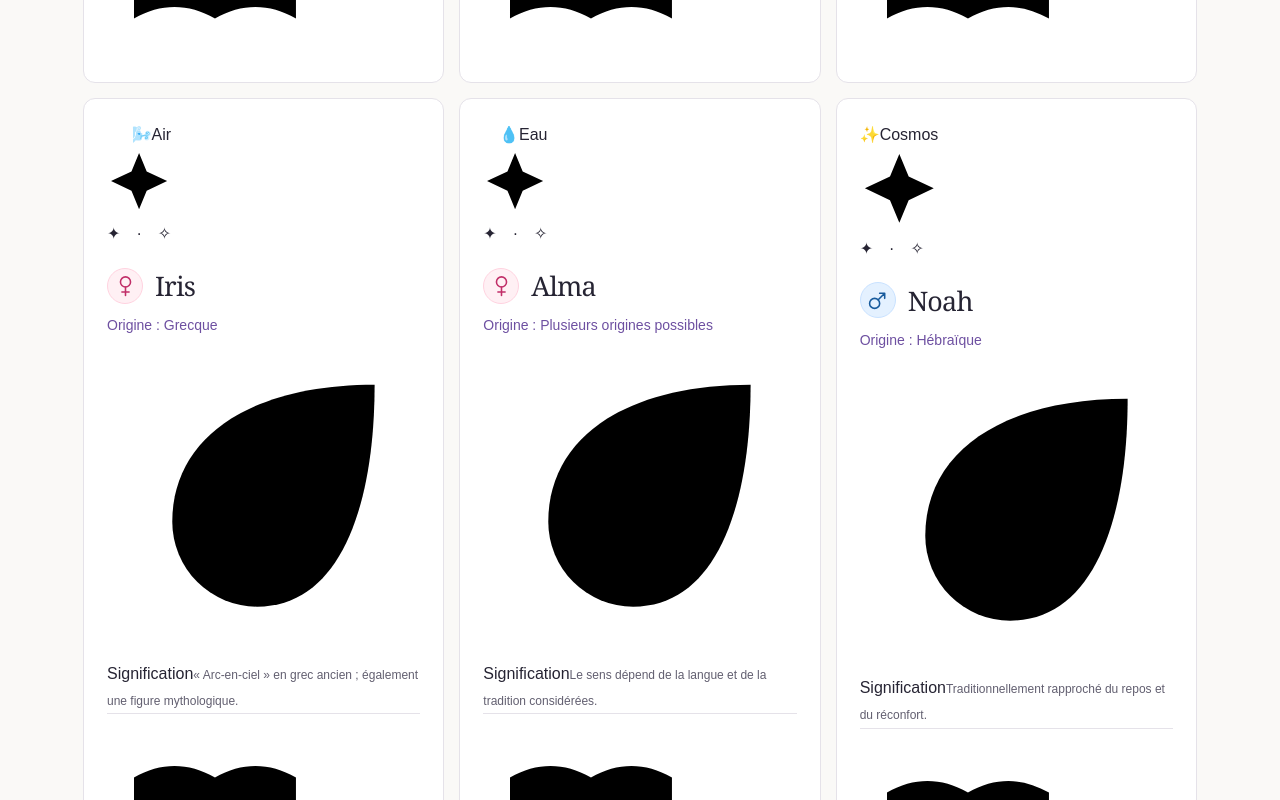
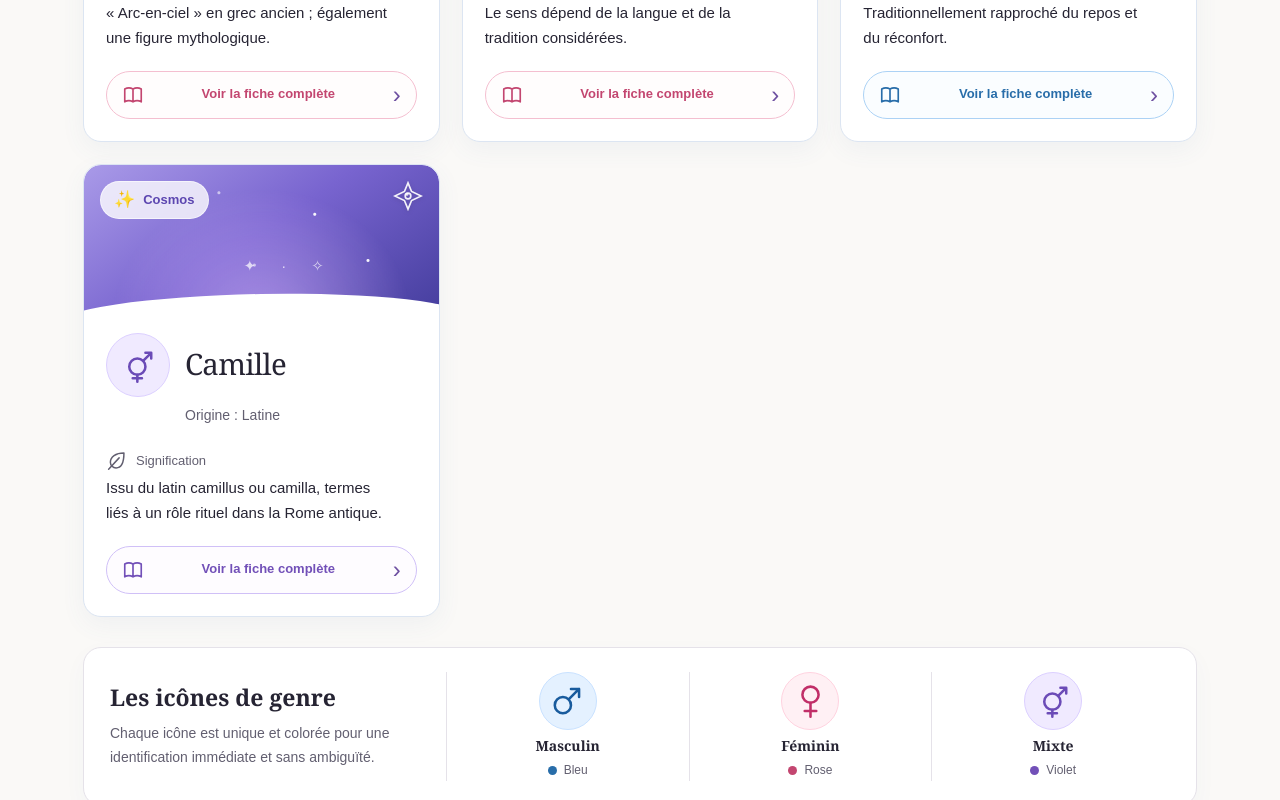
Before and after one commit to Nabouna32/Names, a Next.js app: page / in a window 1280 px wide. Shown: the part 2380-3180 px from the top of the page. Built offline with nearby package versions, Linux system fonts and the light colour scheme.

Commit message:
Styliser les cartes par élément et genre

```diff
--- a/src/app/globals.css
+++ b/src/app/globals.css
@@ -413,3 +413,59 @@ body{font-size:16px;line-height:1.65}
 .name-card-gender.gender-féminin{background:#fff0f4;color:#c12e68;border-color:#ffd3e0}
 .name-card-gender.gender-mixte{background:#f0eaff;color:#6b4bb7;border-color:#dcd0ff}
 @media(max-width:760px){.name-card-gender{flex-basis:33px;width:33px;height:33px}.name-card-gender svg{width:22px;height:22px}}
+
+/* Cartes prénom : bandeau illustré par élément, composition éditoriale et CTA dédié. */
+.name-grid{gap:22px;align-items:stretch}
+.name-card{padding:0;min-height:0;border-radius:18px;border:1px solid #dce5f2;background:var(--paper);box-shadow:0 8px 24px #4b6e9910;display:flex;flex-direction:column;align-items:stretch;white-space:normal}
+.name-card:before{display:none}
+.name-card:hover{transform:translateY(-4px);border-color:#c8d7ee;box-shadow:0 16px 36px #425f881c}
+.name-card-art{height:154px;flex:0 0 154px;position:relative;display:flex;align-items:flex-start;justify-content:space-between;overflow:hidden;padding:16px;border-radius:17px 17px 0 0;isolation:isolate}
+.name-card-art:before,.name-card-art:after{content:"";position:absolute;inset:0;z-index:-1;pointer-events:none}
+.name-card-art:before{opacity:.95;background:linear-gradient(180deg,#ffffff22,transparent 55%)}
+.name-card-art:after{inset:auto -8% -29px;height:54px;border-radius:50% 50% 0 0;background:var(--paper);transform:rotate(-1deg);z-index:0}
+.element-theme-eau .name-card-art{background:linear-gradient(145deg,#c5e7fb 0%,#8fc5ef 47%,#d6edfc 100%)}
+.element-theme-eau .name-card-art:before{background:linear-gradient(155deg,transparent 40%,#3e88c4aa 40.5%,#3e88c4aa 48%,transparent 48.5%),linear-gradient(20deg,transparent 36%,#eaf8ff 36.5%,#eaf8ff 44%,transparent 44.5%),linear-gradient(165deg,transparent 54%,#438ac5 54.5%,#438ac5 68%,transparent 68.5%)}
+.element-theme-feu .name-card-art{background:linear-gradient(145deg,#ffe2d7 0%,#ffb5a9 55%,#f28b8c 100%)}
+.element-theme-feu .name-card-art:before{background:radial-gradient(ellipse at 80% 75%,#e9688170 0 13%,transparent 14%),radial-gradient(ellipse at 66% 58%,#fff4d58a 0 19%,transparent 20%),radial-gradient(ellipse at 90% 42%,#ff8b9a88 0 12%,transparent 13%),linear-gradient(18deg,transparent 42%,#fff1dc8c 42.5%,#fff1dc8c 58%,transparent 58.5%)}
+.element-theme-air .name-card-art{background:linear-gradient(145deg,#e6e4ff 0%,#b8d6f4 55%,#e4f2ff 100%)}
+.element-theme-air .name-card-art:before{background:radial-gradient(ellipse at 20% 40%,#ffffffd9 0 10%,transparent 11%),radial-gradient(ellipse at 32% 30%,#ffffffc9 0 15%,transparent 16%),radial-gradient(ellipse at 77% 54%,#ffffffb8 0 12%,transparent 13%),linear-gradient(160deg,transparent 65%,#8cbce5a8 65.5%,#8cbce5a8 76%,transparent 76.5%)}
+.element-theme-terre .name-card-art{background:linear-gradient(145deg,#e0f1d9 0%,#a9d0a5 55%,#6f9f83 100%)}
+.element-theme-terre .name-card-art:before{background:radial-gradient(ellipse at 76% 66%,#4d8b6b99 0 15%,transparent 16%),radial-gradient(ellipse at 61% 50%,#f1f6d8b0 0 18%,transparent 19%),linear-gradient(155deg,transparent 48%,#5c9876a8 48.5%,#5c9876a8 66%,transparent 66.5%)}
+.element-theme-cosmos .name-card-art{background:linear-gradient(145deg,#a99ae8 0%,#7864cf 48%,#443d9d 100%)}
+.element-theme-cosmos .name-card-art:before{background-image:radial-gradient(circle at 12% 28%,#fff 0 1px,transparent 2px),radial-gradient(circle at 38% 18%,#fff9 0 1px,transparent 2px),radial-gradient(circle at 65% 32%,#fff 0 1px,transparent 2px),radial-gradient(circle at 80% 62%,#fff 0 1px,transparent 2px),radial-gradient(circle at 48% 65%,#fff9 0 1px,transparent 2px),radial-gradient(circle at 91% 19%,#fff 0 1px,transparent 2px),radial-gradient(ellipse at 50% 100%,#d7b6ff9c,transparent 60%)}
+.name-card-top{position:relative;z-index:2;display:inline-flex;align-items:center;justify-content:center;gap:8px;width:auto;min-height:38px;padding:7px 13px;border:1px solid #ffffff9c;border-radius:999px;background:#ffffffc9;backdrop-filter:blur(8px);font-size:13px;font-weight:700}
+.name-card-top .element-art-icon{font-size:17px;line-height:1}
+.element-badge-feu{color:#c74c4c}.element-badge-eau{color:#247ec1}.element-badge-air{color:#6559b7}.element-badge-terre{color:#397b58}.element-badge-cosmos{color:#5c46b0}
+.name-card-brand{width:30px;height:30px;position:relative;z-index:2;fill:none;stroke:#ffffffed;stroke-width:1.8;filter:drop-shadow(0 1px 2px #45366c55)}
+.art-stars{position:absolute;z-index:1;left:45%;top:58%;color:#ffffffb5;font-size:15px;letter-spacing:5px;pointer-events:none}
+.name-card-content{display:flex;flex:1;flex-direction:column;align-items:stretch;padding:14px 22px 22px}
+.name-card-heading{display:flex;align-items:center;gap:15px;margin:0 0 6px;max-width:100%;min-height:65px}
+.name-card-gender{width:64px;height:64px;flex:0 0 64px;border:1px solid transparent;box-shadow:none;font-size:30px}
+.name-card-gender svg{width:37px;height:37px}
+.name-card-heading .name-card-title{font:clamp(26px,2.3vw,34px)/1.15 Georgia,"Times New Roman",serif;letter-spacing:-.7px;color:var(--ink)}
+.name-card-origin{font-size:14px;line-height:1.6;color:var(--muted);margin:0 0 24px 79px}
+.name-card-meaning-label{display:flex;align-items:center;gap:9px;color:var(--muted);font-size:13px;margin:0 0 5px}
+.name-card-meaning-label svg{width:21px;height:21px;fill:none;stroke:currentColor;stroke-width:1.7;stroke-linecap:round;stroke-linejoin:round;flex:0 0 auto}
+.name-card-meaning{font-size:15px;line-height:1.65;color:var(--ink);margin-bottom:20px;overflow-wrap:anywhere}
+.name-card-bottom{display:flex;align-items:center;justify-content:space-between;gap:10px;width:100%;margin-top:auto;padding:11px 15px;border:1.5px solid currentColor;border-radius:999px;background:transparent;font-size:13px;font-weight:600;line-height:1.3}
+.name-card-bottom svg{width:22px;height:22px;flex:0 0 auto;fill:none;stroke:currentColor;stroke-width:1.8;stroke-linecap:round;stroke-linejoin:round}
+.name-card-bottom span{flex:1;text-align:center}
+.name-card-bottom b{font-size:24px;font-weight:400;line-height:1}
+.gender-cta-masculin{color:#286da9}.gender-cta-féminin{color:#c34670}.gender-cta-mixte{color:#7250b8}
+.gender-cta-masculin.name-card-bottom{border-color:#acd2f5;background:#fafdff}
+.gender-cta-féminin.name-card-bottom{border-color:#f4bfd0;background:#fffdfd}
+.gender-cta-mixte.name-card-bottom{border-color:#d0c0f7;background:#fefcff}
+.gender-legend{display:grid;grid-template-columns:minmax(220px,1.4fr) repeat(3,minmax(100px,1fr));gap:0;margin-top:30px;padding:24px 22px;border:1px solid var(--line);border-radius:18px;background:var(--paper);box-shadow:0 8px 24px #4b6e9908}
+.gender-legend-intro{align-self:center;padding:0 22px 0 4px}
+.gender-legend-intro h3{font:700 23px/1.25 Georgia,"Times New Roman",serif;margin:0 0 10px;color:var(--ink)}
+.gender-legend-intro p{font-size:14px;line-height:1.7;color:var(--muted);margin:0;max-width:370px}
+.gender-legend-item{display:flex;align-items:center;justify-content:center;flex-direction:column;gap:6px;border-left:1px solid var(--line);padding:0 12px}
+.gender-legend-item .name-card-gender{width:58px;height:58px;flex-basis:58px}
+.gender-legend-item strong{font:600 14px Georgia,"Times New Roman",serif;color:var(--ink)}
+.gender-legend-item>span{display:flex;align-items:center;gap:7px;color:var(--muted);font-size:12px}
+.legend-dot{width:9px;height:9px;border-radius:50%;display:inline-block;background:currentColor}
+@media(max-width:900px){.name-grid{grid-template-columns:repeat(2,minmax(0,1fr))}.gender-legend{grid-template-columns:repeat(3,minmax(0,1fr));row-gap:18px}.gender-legend-intro{grid-column:1/-1;padding:0 4px 15px}.gender-legend-item:first-of-type{border-left:0}}
+@media(max-width:560px){.name-grid{grid-template-columns:1fr;gap:18px}.name-card-art{height:145px;flex-basis:145px}.name-card-content{padding:12px 18px 18px}.name-card-heading{gap:12px}.name-card-gender{width:55px;height:55px;flex-basis:55px}.name-card-gender svg{width:32px;height:32px}.name-card-origin{margin-left:67px;margin-bottom:20px}.name-card-heading .name-card-title{font-size:30px}.gender-legend{padding:20px 10px;grid-template-columns:repeat(3,minmax(0,1fr))}.gender-legend-intro h3{font-size:20px}.gender-legend-intro p{font-size:12px}.gender-legend-item{padding:0 5px}.gender-legend-item .name-card-gender{width:47px;height:47px;flex-basis:47px}.gender-legend-item .name-card-gender svg{width:28px;height:28px}.gender-legend-item strong{font-size:12px}}
+:root[data-theme="sombre"] .name-card{border-color:var(--line);box-shadow:0 8px 24px #0002}
+:root[data-theme="sombre"] .name-card-art:after{background:var(--paper)}
+:root[data-theme="sombre"] .name-card-bottom{background:transparent}
```
